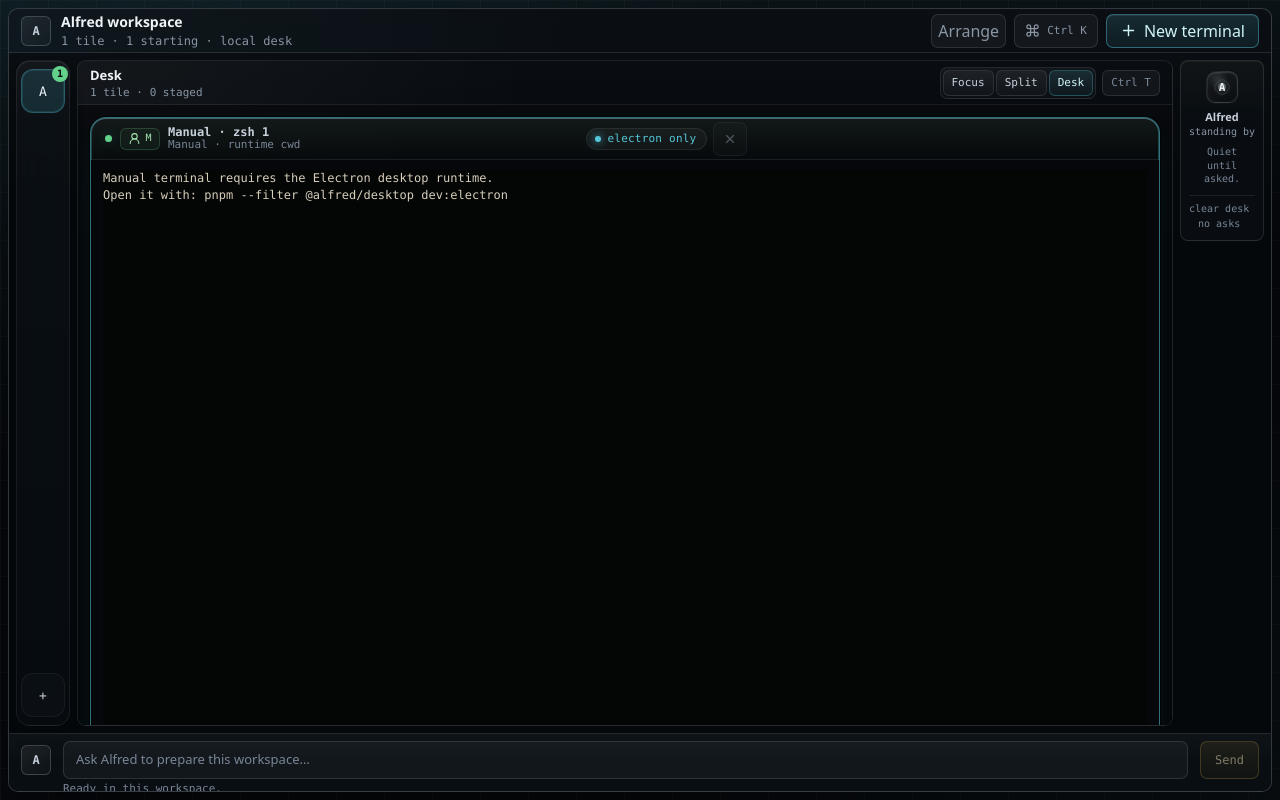
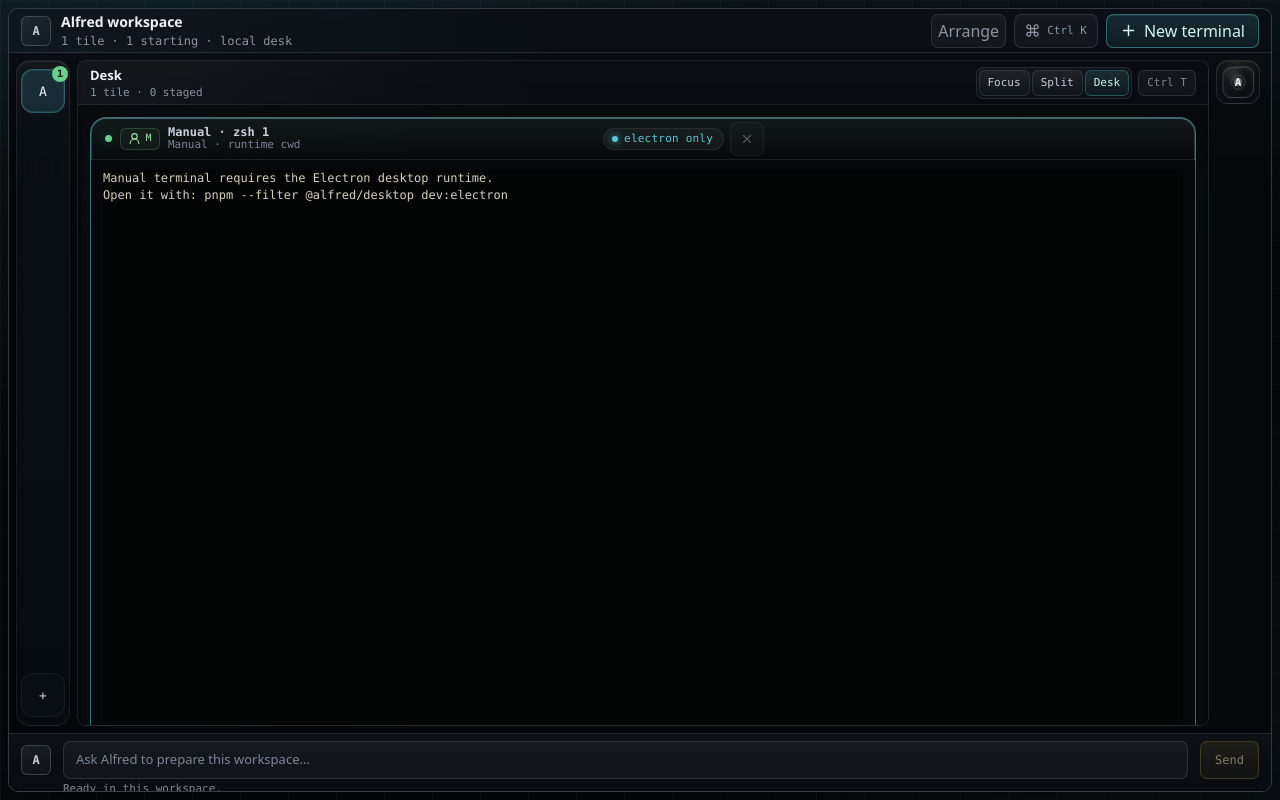
Before and after one commit to pdudek2/Alfred, a React (Vite) app in the folder apps/desktop/: page / in a window 1280 px wide. Built offline with nearby package versions, Linux system fonts and the light colour scheme.

Commit message:
Collapse idle Alfred rail

```diff
--- a/apps/desktop/src/renderer/components/AlfredControlRail.tsx
+++ b/apps/desktop/src/renderer/components/AlfredControlRail.tsx
@@ -50,18 +50,39 @@ export function AlfredControlRail({
   const safeStagedCount = Math.max(0, stagedCount - unsafeStagedCount);
   const compact = status.kind === "idle" && pendingPlan === null && recoverableSessions.length === 0;
   const sigilState = alfredSigilState(status, pendingPlan, recoverableSessions.length, unsafeStagedCount);
+  const statusText = status.kind === "thinking"
+    ? "preparing"
+    : status.kind === "error"
+      ? "needs attention"
+      : pendingPlan
+        ? "ready to launch"
+        : recoverableSessions.length > 0
+          ? "recovery ready"
+          : "standing by";
+  const footerLabel = pendingPlan ? "review queue" : recoverableSessions.length > 0 ? "recovery" : "clear desk";
+  const footerValue = safeStagedCount > 0
+    ? `${safeStagedCount} launchable`
+    : recoverableSessions.length > 0
+      ? `${recoverableSessions.length} item${recoverableSessions.length === 1 ? "" : "s"}`
+      : "no asks";
 
   return (
-    <aside className={`alfred-dock ${compact ? "compact" : ""}`} aria-label="Alfred status">
+    <aside
+      className={`alfred-dock ${compact ? "compact" : ""}`}
+      aria-label="Alfred status"
+      title={compact ? "Alfred standing by" : undefined}
+    >
       <div className="alfred-dock-header">
         <AlfredSigil state={sigilState} />
-        <div>
-          <strong>Alfred</strong>
-          <span>{status.kind === "thinking" ? "preparing" : status.kind === "error" ? "needs attention" : pendingPlan ? "ready to launch" : recoverableSessions.length > 0 ? "recovery ready" : "standing by"}</span>
-        </div>
+        {!compact && (
+          <div>
+            <strong>Alfred</strong>
+            <span>{statusText}</span>
+          </div>
+        )}
       </div>
 
-      {status.kind === "error" ? (
+      {!compact && (status.kind === "error" ? (
         <div className="alfred-dock-error" role="alert">
           <div>{status.error.message}</div>
           <button type="button" className="dismiss" onClick={onDismissError} aria-label="Dismiss error">
@@ -103,18 +124,16 @@ export function AlfredControlRail({
           onFocusSession={onFocusSession}
           onRestartSession={onRestartSession}
         />
-      ) : compact ? (
-        <p className="compact-note" aria-label="Alfred idle">
-          Quiet until asked.
-        </p>
       ) : (
         <p>Manual work stays in front. Ask Alfred when you want a workspace prepared.</p>
+      ))}
+
+      {!compact && (
+        <div className="alfred-dock-footer">
+          <span>{footerLabel}</span>
+          <span>{footerValue}</span>
+        </div>
       )}
-
-      <div className="alfred-dock-footer">
-        <span>{pendingPlan ? "review queue" : recoverableSessions.length > 0 ? "recovery" : "clear desk"}</span>
-        <span>{safeStagedCount > 0 ? `${safeStagedCount} launchable` : recoverableSessions.length > 0 ? `${recoverableSessions.length} item${recoverableSessions.length === 1 ? "" : "s"}` : "no asks"}</span>
-      </div>
     </aside>
   );
 }
--- a/apps/desktop/src/renderer/styles.css
+++ b/apps/desktop/src/renderer/styles.css
@@ -202,7 +202,7 @@ button:focus-visible {
 }
 
 .workspace-layout.alfred-compact {
-  grid-template-columns: 54px minmax(0, 1fr) 84px;
+  grid-template-columns: 54px minmax(0, 1fr) 48px;
 }
 
 .orchestrator-surface {
@@ -1208,13 +1208,19 @@ body.arranging-pointer {
 }
 
 .alfred-dock.compact {
+  width: 44px;
+  min-height: 44px;
   justify-items: center;
-  gap: 8px;
-  padding: 10px 8px;
-  border-radius: 8px;
-  background:
-    linear-gradient(180deg, rgba(224, 183, 91, 0.034), transparent 52px),
+  place-items: center;
+  gap: 0;
+  padding: 5px;
+  border-radius: 12px;
+  background:
+    radial-gradient(circle at 50% 0%, rgba(224, 183, 91, 0.1), transparent 58%),
     rgba(12, 16, 21, 0.72);
+  box-shadow:
+    inset 0 1px 0 rgba(238, 243, 247, 0.06),
+    0 16px 30px -24px rgba(0, 0, 0, 0.8);
 }
 
 .alfred-dock-header {
@@ -1228,8 +1234,7 @@ body.arranging-pointer {
 .alfred-dock.compact .alfred-dock-header {
   grid-template-columns: 1fr;
   justify-items: center;
-  gap: 7px;
-  text-align: center;
+  gap: 0;
 }
 
 .alfred-sigil {
@@ -1354,34 +1359,12 @@ body.arranging-pointer {
   white-space: normal;
 }
 
-.alfred-dock .compact-note {
-  color: var(--faint);
-  font-family: var(--mono);
-  font-size: 10px;
-  line-height: 1.35;
-  text-align: center;
-}
-
 .alfred-dock-footer {
   border-top: 1px solid rgba(188, 202, 218, 0.1);
   padding-top: 10px;
   display: flex;
   justify-content: space-between;
   gap: 8px;
-}
-
-.alfred-dock.compact .alfred-dock-footer {
-  width: 100%;
-  display: grid;
-  justify-items: center;
-  gap: 4px;
-  padding-top: 8px;
-}
-
-.alfred-dock.compact .alfred-dock-footer span {
-  max-width: 100%;
-  font-size: 10px;
-  text-align: center;
 }
 
 .alfred-dock-footer span {
```
Also changed, not shown: 1 other file (tests, documents, lock files or other folders).
